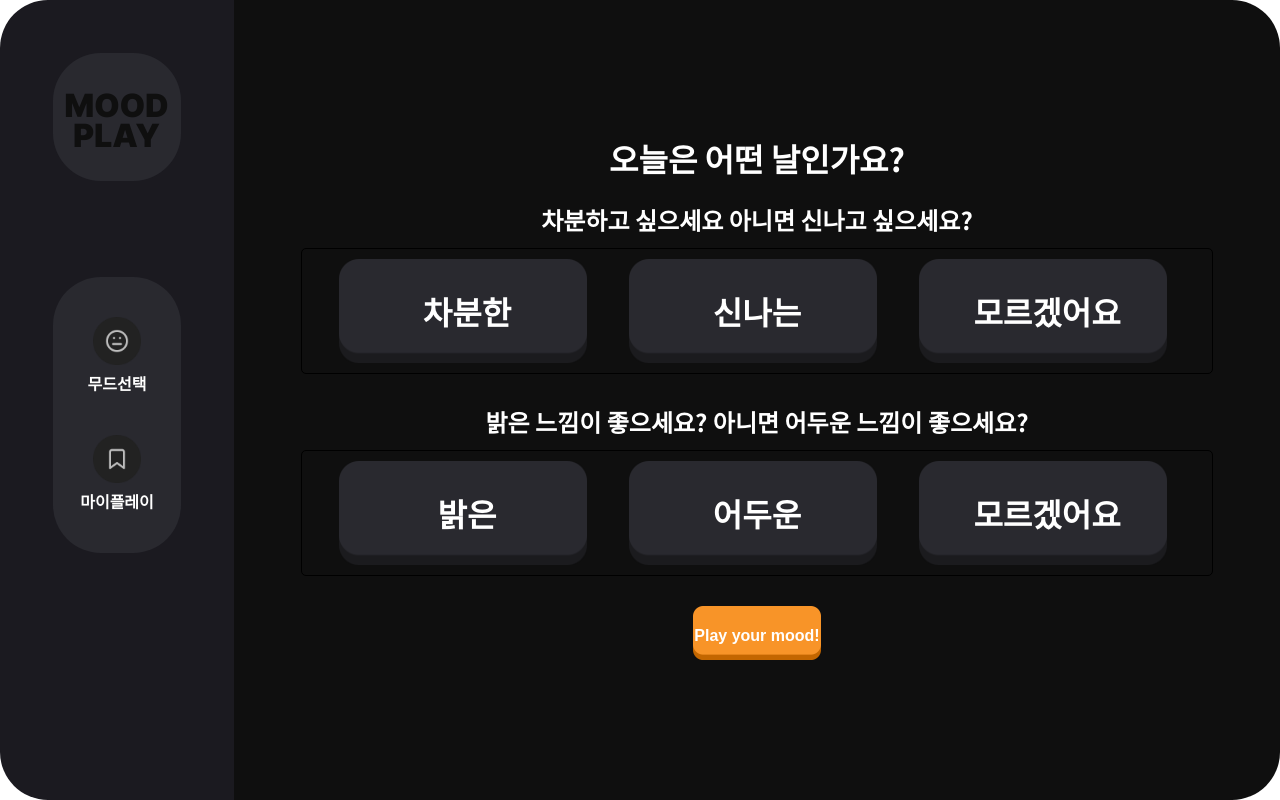
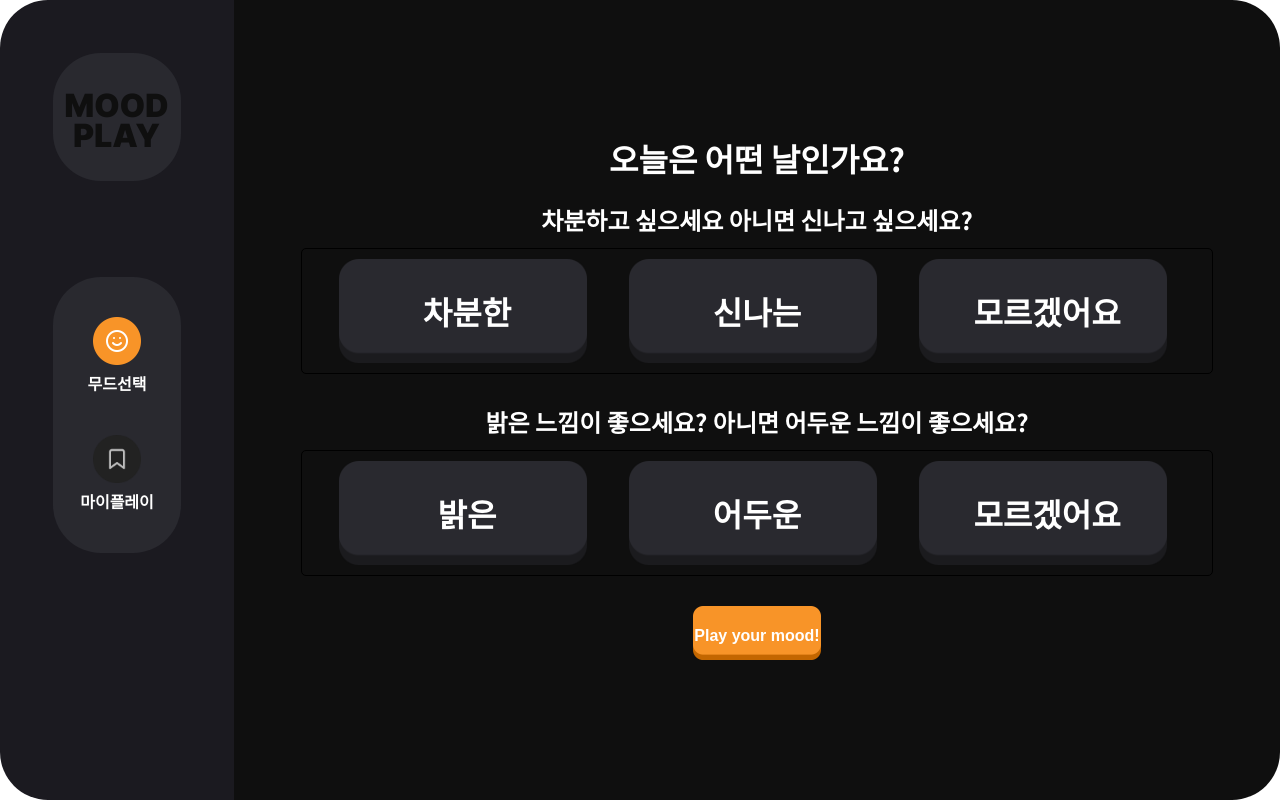
Before and after one commit to CodeSoom/MoodPlay, a React app: page / in a window 1280 px wide. Built offline with nearby package versions, Linux system fonts and the light colour scheme; no server answers.

Commit message:
Display current location
Display current location by navigation icon.

```diff
--- a/src/components/NavigationBar.jsx
+++ b/src/components/NavigationBar.jsx
@@ -41,7 +41,9 @@ const IconItem = styled.li({
   marginBottom: '40px',
 });
 
-const Icon = styled.div(({ url, hover, active }) => ({
+const Icon = styled.div(({
+  url, hover, active, activeState,
+}) => ({
   display: 'flex',
   justifyContent: 'center',
   alignItems: 'center',
@@ -49,7 +51,7 @@ const Icon = styled.div(({ url, hover, active }) => ({
   width: '48px',
   height: '48px',
   borderRadius: '10px',
-  background: `url(${url}) no-repeat`,
+  background: `url(${activeState ? active : url}) no-repeat`,
   backgroundSize: '48px',
 
   '&: hover': {
@@ -63,39 +65,39 @@ const Icon = styled.div(({ url, hover, active }) => ({
   },
 }));
 
-function NavigationBar({ moodCategories }) {
+function NavigationBar({ moodCategories, path }) {
   const menu = _.isEmpty(moodCategories)
     ? [{
       title: '무드선택',
-      path: '/',
+      link: '/',
       icon: MoodControllerIcon,
       iconHover: MoodControllerIconHover,
       iconActive: MoodControllerIconActive,
     },
     {
       title: '마이플레이',
-      path: '/myplay',
+      link: '/myplay',
       icon: MyPlayIcon,
       iconHover: MyPlayIconHover,
       iconActive: MyPlayIconActive,
     }]
     : [{
       title: '무드선택',
-      path: '/',
+      link: '/',
       icon: MoodControllerIcon,
       iconHover: MoodControllerIconHover,
       iconActive: MoodControllerIconActive,
     },
     {
       title: '홈',
-      path: '/moodplay',
+      link: '/moodplay',
       icon: HomeIcon,
       iconHover: HomeIconHover,
       iconActive: HomeIconActive,
     },
     {
       title: '마이플레이',
-      path: '/myplay',
+      link: '/myplay',
       icon: MyPlayIcon,
       iconHover: MyPlayIconHover,
       iconActive: MyPlayIconActive,
@@ -105,13 +107,14 @@ function NavigationBar({ moodCategories }) {
     <IconItems>
       {
         menu.map(({
-          title, path, icon, iconHover, iconActive,
+          title, link, icon, iconHover, iconActive,
         }) => ((
           <IconItem
             key={title}
           >
-            <Link to={path}>
+            <Link to={link}>
               <Icon
+                activeState={link === path}
                 url={icon}
                 hover={iconHover}
                 active={iconActive}
--- a/src/containers/NavigationBarContainer.jsx
+++ b/src/containers/NavigationBarContainer.jsx
@@ -1,8 +1,10 @@
 import React from 'react';
 
-import styled from '@emotion/styled';
+import { useLocation } from 'react-router-dom';
 
 import { useSelector } from 'react-redux';
+
+import styled from '@emotion/styled';
 
 import NavigationBar from '../components/NavigationBar';
 
@@ -14,6 +16,8 @@ import { BACKGROUND_COLOR_DARKGRAY } from '../styles/constants';
 
 function NavigationBarContainer() {
   const moodCategories = useSelector(get('moodCategories'));
+
+  const path = useLocation().pathname;
 
   const Wrap = styled.div({
     display: 'flex',
@@ -42,6 +46,7 @@ function NavigationBarContainer() {
       <Logo>Moodplay</Logo>
       <NavigationBar
         moodCategories={moodCategories}
+        path={path}
       />
     </Wrap>
   );
```
Also changed, not shown: 1 other file (tests, documents, lock files or other folders).
